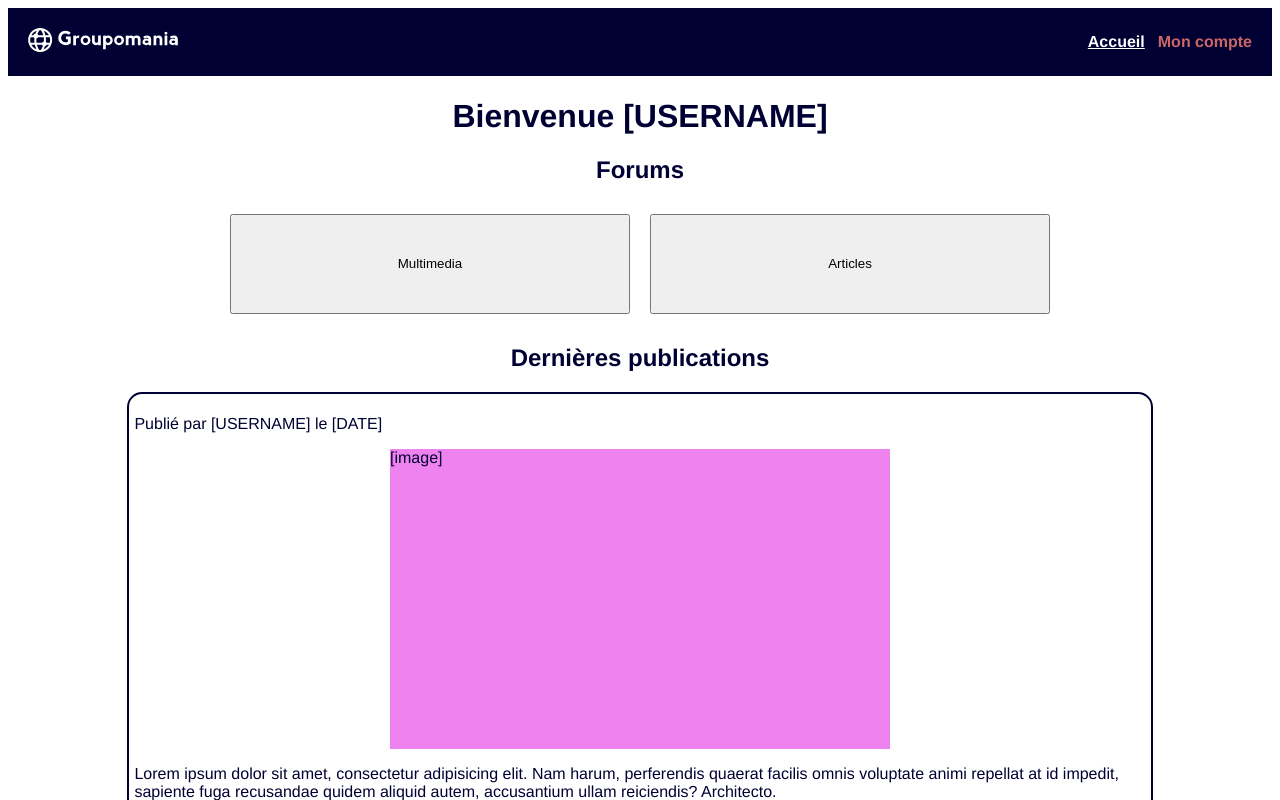
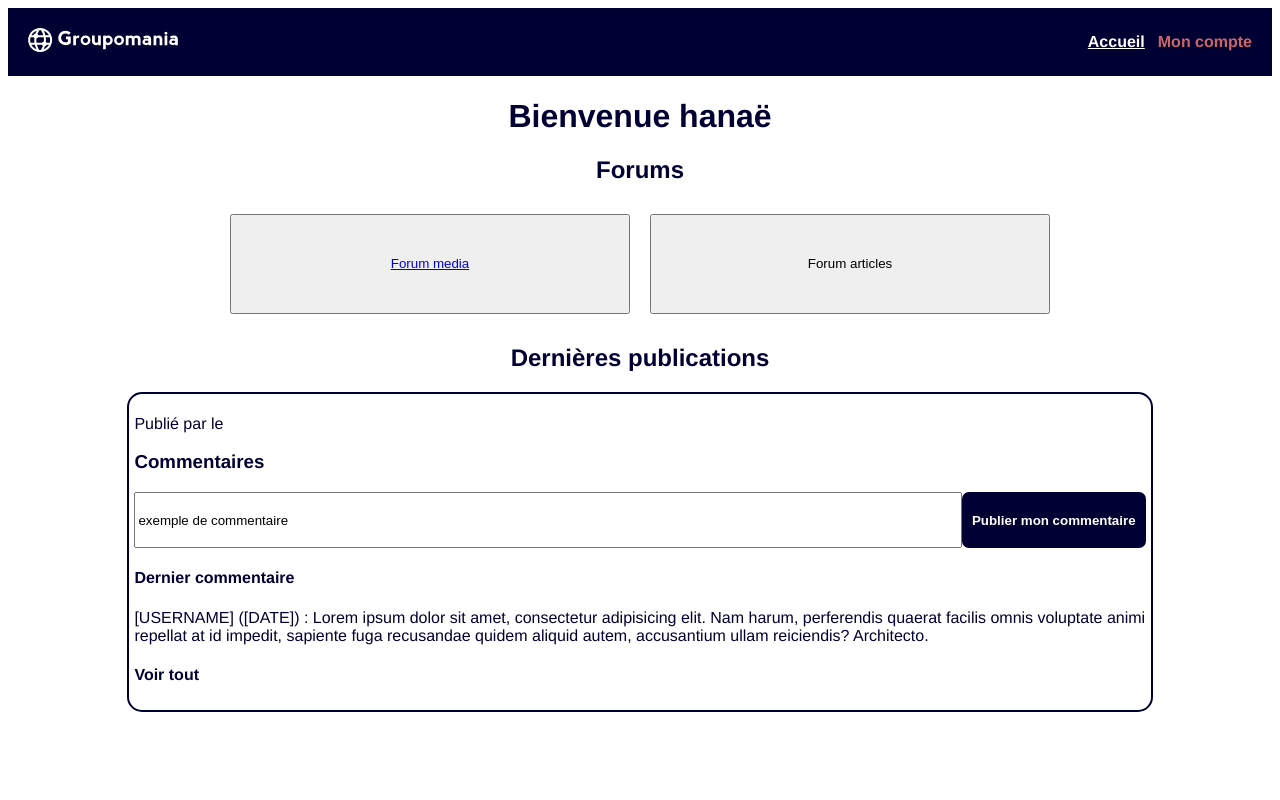
Before and after one commit to HanaeY/MVP_reseau_social_Groupomania, a Vue app in the folder frontend_groupomania/: page /#/ in a window 1280 px wide. Shown: the top 800 px of the page. Built offline with nearby package versions, Linux system fonts and the light colour scheme.

Commit message:
structure pages

```diff
--- a/frontend_groupomania/src/App.vue
+++ b/frontend_groupomania/src/App.vue
@@ -4,7 +4,7 @@
       <div>
         <img src="./assets/images/logo_groupomania.svg" alt="logo Groupomania">
       </div>
-      <div id="nav">
+      <div id="nav" v-if="user.userloggedin">
         <router-link to="/">Accueil</router-link> |
         <router-link to="/user">Mon compte</router-link>
     </div>
@@ -45,3 +45,13 @@
   }
 }
 </style>
+
+<script>
+import { mapState } from 'vuex'
+
+export default {
+  computed: {...mapState({
+    user: 'user'
+  })}
+}
+</script>
--- a/frontend_groupomania/src/components/Article.vue
+++ b/frontend_groupomania/src/components/Article.vue
@@ -1,15 +1,15 @@
 <template>
   <div class="article">
     <div class="content">
-      <p class="content__publication">Publié par <span>[USERNAME]</span> le <span>[DATE]</span></p>
-      <div class = "content__image">[image]</div>
-      <p class="content__description">Lorem ipsum dolor sit amet, consectetur adipisicing elit. Nam harum, perferendis quaerat facilis omnis voluptate animi repellat at id impedit, sapiente fuga recusandae quidem aliquid autem, accusantium ullam reiciendis? Architecto.</p>
+      <p class="content__publication">Publié par <span>{{ username }}</span> le <span>{{ date }}</span></p>
+      <!--<img class = "content__image"  :src="image.url" :alt="image.alt">-->
+      <p class="content__description">{{ description }}</p>
     </div>
     <div class="reactions">
       <h3>Commentaires</h3>
       <div class="reactions__add">
-        <input type="text" class="reactions__add-comment" placeholder="j'ajoute un commentaire ici ...">
-        <button type="submit" class="reactions__add-submit">publier</button>
+        <input type="text" class="reactions__add-comment" placeholder="j'ajoute un commentaire ici ..." :value="newcomment.content">
+        <Buttoncomponent class="reactions__add-submit" content="Publier mon commentaire" type="submit"/>
       </div>
       <div class="reactions__see">
         <h4>Dernier commentaire</h4>
@@ -23,10 +23,35 @@
 </template>
 
 <script>
+import Buttoncomponent from '@/components/Button.vue'
+import { mapState } from 'vuex'
+
 export default {
   name: 'Article',
+  components: {
+    Buttoncomponent
+  },
+  computed: {
+    ...mapState({
+      newcomment: "newcomment"
+  })},
   props: {
-    //msg: String
+    /*image: {
+      type: Object,
+      required: true
+    },*/
+    description: {
+      type: String,
+      required: true
+    },
+    username: {
+      type: String,
+      required: true
+    },
+    date: {
+      type: String,
+      required: true
+    },
   }
 }
 </script>
--- /dev/null
+++ b/frontend_groupomania/src/components/Button.vue
@@ -0,0 +1,23 @@
+<template>
+    <button class="personalizedbutton">{{ content }}</button>
+</template>
+
+<script>
+export default {
+    name: "Buttoncomponent",
+    props: {
+        content: String,
+    }
+}
+</script>
+
+<style lang="scss">
+    .personalizedbutton {
+        background-color: #000033;
+        padding: 15px;
+        border-radius: 7px;
+        border: none;
+        color: white;
+        font-weight: bold;
+    }
+</style>
--- /dev/null
+++ b/frontend_groupomania/src/components/New_article.vue
@@ -0,0 +1,81 @@
+<template>
+  <div class="newarticle">
+      <h2>Publier un nouvel article</h2>
+      <form action="">
+          <label for="url">URL de l'article</label><input type="url" name="" id="" v-model="newarticle.url"><br>
+          <p>OU</p>
+          <label for="fichier_image">Fichier image</label><input type="file" name="" id=""><br>
+          <label for="description"></label>
+          <input
+            type="text"
+            name=""
+            id="description"
+            class="newarticle__description"
+            placeholder="description de l'article"
+            v-model="newarticle.description"><br>
+          <Buttoncomponent class="" content="Publier" type="submit"/>
+      </form>
+  </div>
+</template>
+
+<script>
+import Buttoncomponent from '@/components/Button.vue'
+import { mapState } from 'vuex'
+
+export default {
+  name: 'Article',
+  components: {
+      Buttoncomponent
+  },
+  computed: {
+    ...mapState({
+      newarticle: "newarticle"
+  })},
+  props: {
+    //msg: String
+  }
+}
+</script>
+
+<!-- Add "scoped" attribute to limit CSS to this component only -->
+<style scoped lang="scss">
+
+.newarticle {
+  width: 80%;
+  margin: auto;
+  border: 2px solid;
+  border-radius: 15px;
+  text-align: left;
+  padding: 5px;
+   &__description {
+       width: 80%;
+       height: 50px;
+   }
+}
+
+.content {
+    &__image {
+    width: 500px;
+    height: 300px;
+    background-color: violet;
+    margin: auto;
+  }
+}
+
+.reactions {
+  &__add {
+    width: 100%;
+    display: flex;
+    &-comment {
+      flex: 2;
+      height: 50px;
+    }
+    &-submit {
+      height: 56px;
+      padding: 10px;
+    }
+  }
+}
+
+
+</style>
--- a/frontend_groupomania/src/router/index.js
+++ b/frontend_groupomania/src/router/index.js
@@ -17,7 +17,32 @@ const routes = [
     // this generates a separate chunk (about.[hash].js) for this route
     // which is lazy-loaded when the route is visited.
     component: () => import(/* webpackChunkName: "about" */ '../views/User.vue')
+  },
+  {
+    path: '/signup',
+    name: 'Signup',
+    // route level code-splitting
+    // this generates a separate chunk (about.[hash].js) for this route
+    // which is lazy-loaded when the route is visited.
+    component: () => import(/* webpackChunkName: "about" */ '../views/Signup.vue')
+  },
+  {
+    path: '/login',
+    name: 'Login',
+    // route level code-splitting
+    // this generates a separate chunk (about.[hash].js) for this route
+    // which is lazy-loaded when the route is visited.
+    component: () => import(/* webpackChunkName: "about" */ '../views/Login.vue')
+  },
+  {
+    path: '/forum_media',
+    name: 'Forum_media',
+    // route level code-splitting
+    // this generates a separate chunk (about.[hash].js) for this route
+    // which is lazy-loaded when the route is visited.
+    component: () => import(/* webpackChunkName: "about" */ '../views/Forum_media.vue')
   }
+
 ]
 
 const router = new VueRouter({
--- a/frontend_groupomania/src/store/index.js
+++ b/frontend_groupomania/src/store/index.js
@@ -5,6 +5,22 @@ Vue.use(Vuex)
 
 export default new Vuex.Store({
   state: {
+    user: {
+      userloggedin: true,
+      email: "hanae.yamashita@lilo.org",
+      password: "",
+      username:"hanaë",
+    },
+    newcomment: {
+      content: "exemple de commentaire",
+      submit: false
+    },
+    newarticle: {
+      url: "",
+      file: "",
+      description: "",
+
+    }
   },
   mutations: {
   },
--- /dev/null
+++ b/frontend_groupomania/src/views/Forum_media.vue
@@ -0,0 +1,28 @@
+<template>
+  <div class="forum_media">
+      <h1>Forum media</h1>
+      <Newarticle/>
+      <Article
+      username="coucou"
+      date="12 octobre 2021"
+      description="Lorem ipsum dolor sit amet, consectetur adipisicing elit. Nam harum, perferendis quaerat facilis omnis voluptate animi repellat at id impedit, sapiente fuga recusandae quidem aliquid autem, accusantium ullam reiciendis? Architecto."
+      />
+  </div>
+</template>
+
+<script>
+import Newarticle from '@/components/New_article.vue'
+import Article from '@/components/Article.vue'
+import { mapState } from 'vuex'
+
+export default {
+    components: {
+        Newarticle,
+        Article
+    },
+    computed: {...mapState({
+    //userEmail: 'email',
+    //userPassword: 'password'
+    })}
+}
+</script>
--- a/frontend_groupomania/src/views/Home.vue
+++ b/frontend_groupomania/src/views/Home.vue
@@ -1,11 +1,11 @@
 <template>
   <div class="home">
-    <h1>Bienvenue [USERNAME]</h1>
+    <h1>Bienvenue {{ user.username }}</h1>
     <!--<HelloWorld msg="Welcome to Your Vue.js App"/>-->
     <h2>Forums</h2>
       <div id="buttons">
-        <button>Multimedia</button>
-        <button>Articles</button>
+        <button><router-link to="/forum_media">Forum media</router-link></button>
+        <button>Forum articles</button>
       </div>
     <h2>Dernières publications</h2>
       <Article/>
@@ -16,13 +16,17 @@
 // @ is an alias to /src
 //import HelloWorld from '@/components/HelloWorld.vue'
 import Article from '@/components/Article.vue'
+import { mapState } from 'vuex'
 
 export default {
   name: 'Home',
   components: {
     Article
-    //HelloWorld
-  }
+  },
+  computed: {
+    ...mapState({
+      user: "user"
+  })}
 }
 </script>
 
--- /dev/null
+++ b/frontend_groupomania/src/views/Login.vue
@@ -0,0 +1,27 @@
+<template>
+  <div class="user">
+    <h1>Connexion</h1>
+    <form action="">
+      <label for="email">email</label><input type="email" name="" id="email" :value="userEmail">
+      <label for="password">mot de passe</label><input type="text" name="" id="password" :value="userPassword">
+      <Buttoncomponent class="" content="Je me connecte" type="submit"/>
+    </form>
+    <p>Pas encore inscrit(e) ? <router-link to="/signup">Je créé mon compte</router-link></p>
+
+  </div>
+</template>
+
+<script>
+import Buttoncomponent from '@/components/Button.vue'
+import { mapState } from 'vuex'
+
+export default {
+  components: {
+    Buttoncomponent
+  },
+  computed: {...mapState({
+   userEmail: 'email',
+    userPassword: 'password'
+  })}
+}
+</script>
--- /dev/null
+++ b/frontend_groupomania/src/views/Signup.vue
@@ -0,0 +1,28 @@
+<template>
+  <div class="user">
+    <h1>Inscription</h1>
+    <form action="">
+      <label for="username">nom d'utilisateur</label><input type="text" name="" id="username" :value="userName">
+      <label for="email">email</label><input type="email" name="" id="email" :value="userEmail">
+      <label for="password">mot de passe</label><input type="text" name="" id="password" :value="userPassword">
+      <Buttoncomponent class="" content="Je m'inscris" type="submit"/>
+    </form>
+    <p>déjà inscrit(e) ? <router-link to="/login">Je me connecte</router-link></p>
+  </div>
+</template>
+
+<script>
+import Buttoncomponent from '@/components/Button.vue'
+import { mapState } from 'vuex'
+
+export default {
+  components: {
+    Buttoncomponent
+  },
+  computed: {...mapState({
+    userName: 'username',
+    userEmail: 'email',
+    userPassword: 'password'
+  })}
+}
+</script>
--- a/frontend_groupomania/src/views/User.vue
+++ b/frontend_groupomania/src/views/User.vue
@@ -1,5 +1,22 @@
 <template>
   <div class="user">
     <h1>Mon compte</h1>
+    <p>Nom d'utilisateur : {{ user.username }}</p>
+    <p>Email : {{ user.email }}</p>
+    <Buttoncomponent class="" content="Supprimer mon compte" type="submit"/>
   </div>
 </template>
+
+<script>
+import Buttoncomponent from '@/components/Button.vue'
+import { mapState } from 'vuex'
+
+export default {
+  components: {
+    Buttoncomponent
+  },
+  computed: {...mapState({
+    user: 'user'
+  })}
+}
+</script>
```
Also changed, not shown: frontend_groupomania/src/assets/images/chat.jpg (added).
